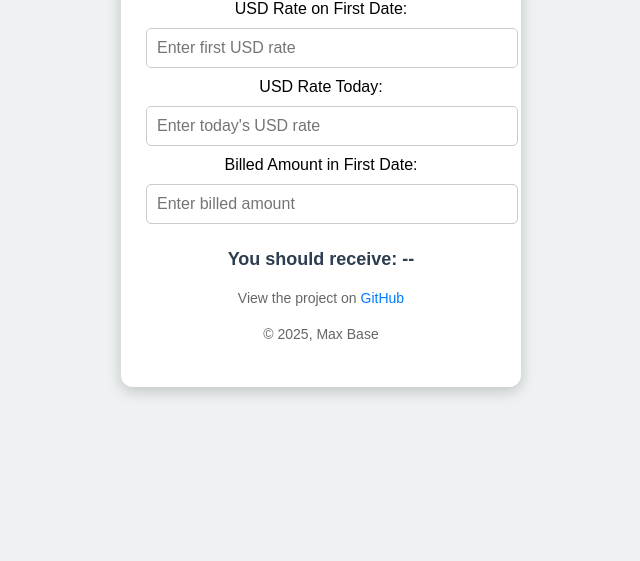
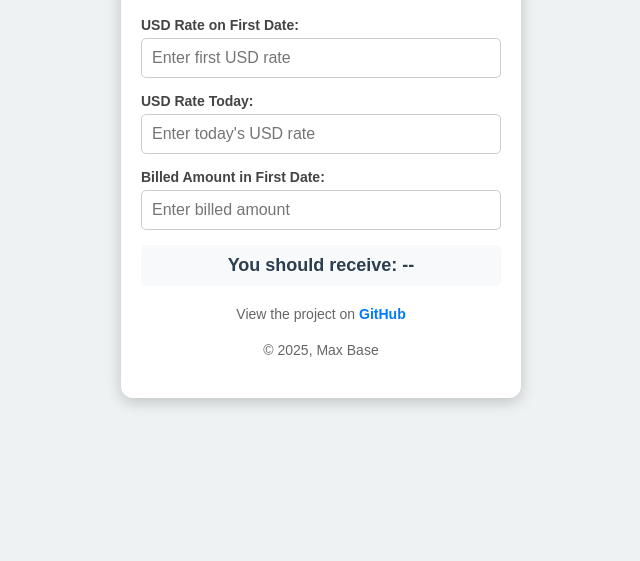
Before and after one commit to BaseMax/MyMoneyInUSD, a plain HTML site: page index.html in a window 1280 px wide. Shown: the part 279-840 px from the top of the page, without its empty margins (319-959 px from the left). Before the commit the page ends 800 px from the top, so only its background shows below. Drawn offline with Linux system fonts and the light colour scheme.

Commit message:
Update index.html

```diff
--- a/index.html
+++ b/index.html
@@ -1,5 +1,5 @@
 <!DOCTYPE html>
-<html lang="en">
+<html lang="en-US" dir="ltr">
 <head>
     <meta charset="UTF-8">
     <meta name="viewport" content="width=device-width, initial-scale=1.0">
@@ -13,36 +13,60 @@
             height: 100vh;
             background-color: #eef2f3;
             margin: 0;
+            padding: 20px;
         }
         .container {
             background: white;
-            padding: 25px;
+            padding: 20px;
             border-radius: 12px;
             box-shadow: 0 4px 15px rgba(0, 0, 0, 0.2);
-            width: 350px;
+            width: 100%;
+            max-width: 400px;
             text-align: center;
+            box-sizing: border-box;
         }
         h2 {
             color: #333;
+            margin-bottom: 10px;
         }
         p {
             font-size: 14px;
             color: #666;
             margin-bottom: 20px;
         }
+        .input-group {
+            text-align: left;
+            margin-bottom: 15px;
+        }
+        label {
+            font-size: 14px;
+            font-weight: bold;
+            color: #444;
+            display: block;
+            margin-bottom: 5px;
+        }
         input {
             width: 100%;
             padding: 10px;
-            margin: 10px 0;
             border: 1px solid #ccc;
             border-radius: 5px;
             font-size: 16px;
+            box-sizing: border-box;
+            outline: none;
+            transition: border 0.3s ease-in-out;
+        }
+        input:focus {
+            border-color: #007bff;
+            box-shadow: 0 0 5px rgba(0, 123, 255, 0.3);
         }
         .result {
             margin-top: 15px;
             font-size: 18px;
             font-weight: bold;
             color: #2c3e50;
+            background: #f8f9fa;
+            padding: 10px;
+            border-radius: 5px;
         }
         .footer {
             margin-top: 20px;
@@ -52,6 +76,19 @@
         .footer a {
             color: #007bff;
             text-decoration: none;
+            font-weight: bold;
+        }
+        @media (max-width: 480px) {
+            .container {
+                padding: 15px;
+            }
+            input {
+                font-size: 14px;
+                padding: 8px;
+            }
+            h2 {
+                font-size: 20px;
+            }
         }
     </style>
 </head>
@@ -60,14 +97,20 @@
         <h2>USD Rate Calculator</h2>
         <p>Calculate how much you should receive today if your payment was billed at a previous exchange rate.</p>
 
+        <div class="input-group">
             <label for="firstRate">USD Rate on First Date:</label>
             <input type="number" id="firstRate" placeholder="Enter first USD rate" oninput="calculateAmount()">
+        </div>
 
+        <div class="input-group">
             <label for="todayRate">USD Rate Today:</label>
             <input type="number" id="todayRate" placeholder="Enter today's USD rate" oninput="calculateAmount()">
+        </div>
 
+        <div class="input-group">
             <label for="billedAmount">Billed Amount in First Date:</label>
             <input type="number" id="billedAmount" placeholder="Enter billed amount" oninput="calculateAmount()">
+        </div>
 
         <div class="result" id="result">You should receive: --</div>
 
```
Lines whose indentation alone changed are shown as unchanged.
